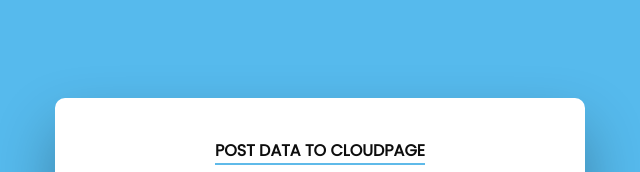
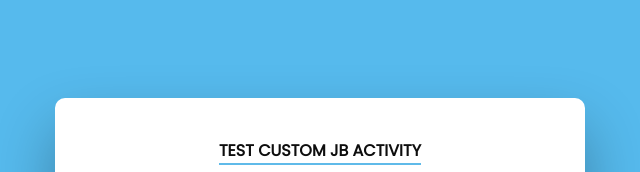
Before and after one commit to v-a-a/v-a-a-mc-jb-va, a website: page public/index.html in a window 1280 px wide. Shown: the top 172 px of the page, 320-960 px from the left. Drawn offline with nearby package versions, Linux system fonts and the light colour scheme.

Commit message:
new project

```diff
--- a/public/index.html
+++ b/public/index.html
@@ -1,15 +1,17 @@
 <!DOCTYPE html>
 <html>
+
 <head>
     <title></title>
     <meta charset="utf-8" />
     <meta http-equiv="x-ua-compatible" content="ie=edge" />
     <meta name="viewport" content="width=device-width, initial-scale=1" />
     <link rel="stylesheet" href="css/styles.css">
-    <script src="https://code.jquery.com/jquery-3.3.1.min.js" integrity="sha256-FgpCb/KJQlLNfOu91ta32o/NMZxltwRo8QtmkMRdAu8=" crossorigin="anonymous"></script>
+    <script src="https://code.jquery.com/jquery-3.3.1.min.js"
+        integrity="sha256-FgpCb/KJQlLNfOu91ta32o/NMZxltwRo8QtmkMRdAu8=" crossorigin="anonymous"></script>
     <script type="text/javascript" src="js/require.js"></script>
     <script type="text/javascript">
-        (function() {
+        (function () {
             var config = {
                 baseUrl: 'js'
             };
@@ -22,6 +24,7 @@
         })();
     </script>
 </head>
+
 <body>
     <div id="step1" class="step">
         <div class="slds-grid">
@@ -30,7 +33,7 @@
                 <div class="wrapper fadeInDown">
                     <div id="formContent">
                         <!-- Tabs Titles -->
-                        <h2 class="active">Post Data To CloudPage</h2>
+                        <h2 class="active">TEST Custom JB Activity</h2>
 
                         <!-- Icon -->
                         <div class="fadeIn first">
@@ -39,7 +42,8 @@
 
                         <!-- CloudPage Form -->
                         <form>
-                            <input type="text" id="cpURL" class="fadeIn second" name="cpURL" placeholder="CloudPage URL">
+                            <input type="text" id="cpURL" class="fadeIn second" name="cpURL"
+                                placeholder="CloudPage URL">
                         </form>
                     </div>
                 </div>
@@ -49,4 +53,5 @@
 
     </div>
 </body>
+
 </html>
```
